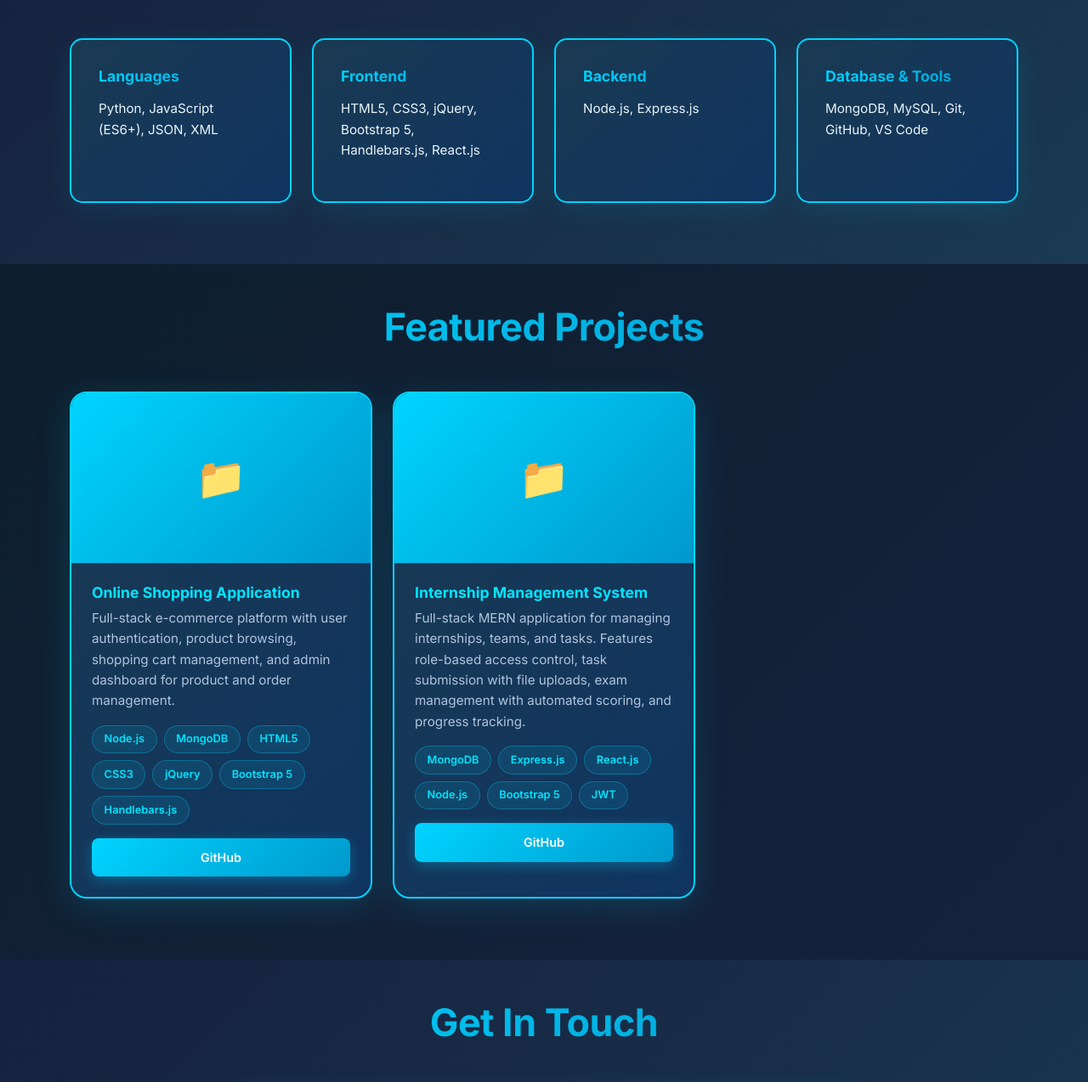
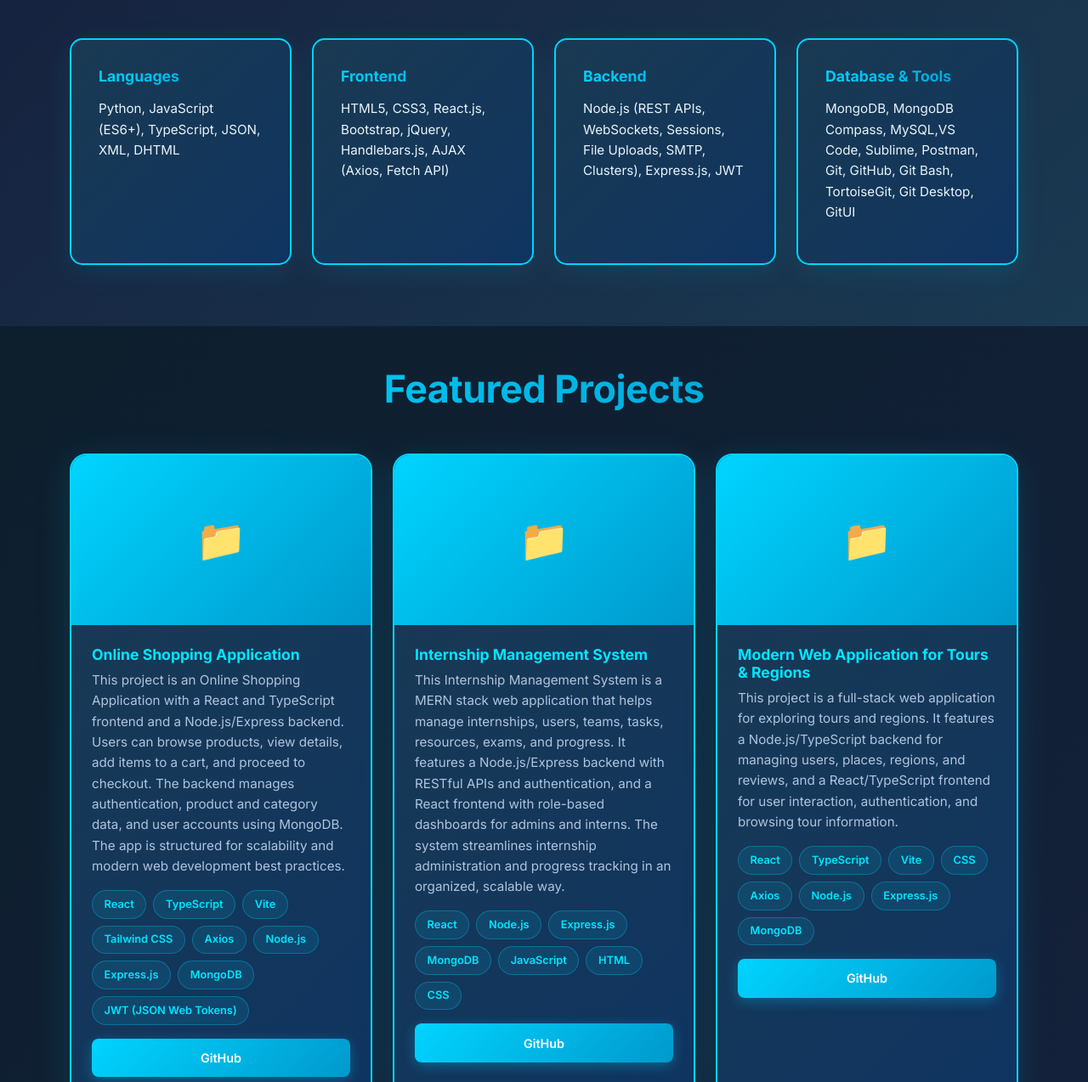
Before and after one commit to Balaji-Kintala/portfolio, a website: page public/index.html in a window 1280 px wide. Shown: the part 1553-2827 px from the top of the page at 85% size. Drawn offline with nearby package versions, Linux system fonts and the light colour scheme.

Commit message:
Updated portfolio changes

```diff
--- a/public/index.html
+++ b/public/index.html
@@ -65,8 +65,8 @@
                         I'm excited about opportunities to contribute to innovative projects and grow as a developer. Currently pursuing Computer Science at MLRITM, Hyderabad.
                     </p>
                     <div class="social-links mt-4">
-                        <a href="https://github.com" class="social-link" target="_blank">GitHub</a>
-                        <a href="https://www.linkedin.com/in/kintala-balaji-a34a01325" class="social-link" target="_blank">LinkedIn</a>
+                        <a href="https://github.com/Balaji-Kintala" class="social-link" target="_blank">GitHub</a>
+                        <a href="https://www.linkedin.com/in/kintala-balaji-9a9533383" class="social-link" target="_blank">LinkedIn</a>
                         <a href="mailto:kintalabalaji03@gmail.com" class="social-link">Email</a>
                     </div>
                 </div>
@@ -89,25 +89,25 @@
                 <div class="col-md-6 col-lg-3 mb-4">
                     <div class="skill-card">
                         <h5>Languages</h5>
-                        <p>Python, JavaScript (ES6+), JSON, XML</p>
+                        <p>Python, JavaScript (ES6+), TypeScript, JSON, XML, DHTML</p>
                     </div>
                 </div>
                 <div class="col-md-6 col-lg-3 mb-4">
                     <div class="skill-card">
                         <h5>Frontend</h5>
-                        <p>HTML5, CSS3, jQuery, Bootstrap 5, Handlebars.js, React.js</p>
+                        <p>HTML5, CSS3, React.js, Bootstrap, jQuery, Handlebars.js, AJAX (Axios, Fetch API)</p>
                     </div>
                 </div>
                 <div class="col-md-6 col-lg-3 mb-4">
                     <div class="skill-card">
                         <h5>Backend</h5>
-                        <p>Node.js, Express.js</p>
+                        <p>Node.js (REST APIs, WebSockets, Sessions, File Uploads, SMTP, Clusters), Express.js, JWT</p>
                     </div>
                 </div>
                 <div class="col-md-6 col-lg-3 mb-4">
                     <div class="skill-card">
                         <h5>Database & Tools</h5>
-                        <p>MongoDB, MySQL, Git, GitHub, VS Code</p>
+                        <p>MongoDB, MongoDB Compass, MySQL,VS Code, Sublime, Postman, Git, GitHub, Git Bash, TortoiseGit, Git Desktop, GitUI</p>
                     </div>
                 </div>
             </div>
@@ -158,10 +158,10 @@
         <div class="container">
             <div class="row">
                 <div class="col-lg-8 mx-auto text-center">
-                    <p class="footer-text">&copy; 2025 Kintal Balaji. All rights reserved.</p>
+                    <p class="footer-text">&copy; 2025 Kintala Balaji. All rights reserved.</p>
                     <div class="footer-links mt-3">
-                        <a href="https://github.com" class="footer-link" target="_blank">GitHub</a>
-                        <a href="https://www.linkedin.com/in/kintala-balaji-a34a01325" class="footer-link" target="_blank">LinkedIn</a>
+                        <a href="https://github.com/Balaji-Kintala" class="footer-link" target="_blank">GitHub</a>
+                        <a href="https://www.linkedin.com/in/kintala-balaji-9a9533383" class="footer-link" target="_blank">LinkedIn</a>
                         <a href="mailto:kintalabalaji03@gmail.com" class="footer-link">Email</a>
                     </div>
                 </div>
--- a/public/js/app.js
+++ b/public/js/app.js
@@ -2,15 +2,27 @@
 const PROJECTS = [
   {
     title: "Online Shopping Application",
-    description: "Full-stack e-commerce platform with user authentication, product browsing, shopping cart management, and admin dashboard for product and order management.",
-    technologies: ["Node.js", "MongoDB", "HTML5", "CSS3", "jQuery", "Bootstrap 5", "Handlebars.js"],
+    description: "This project is an Online Shopping Application with a React and TypeScript frontend and a Node.js/Express backend. Users can browse products, view details, add items to a cart, and proceed to checkout. The backend manages authentication, product and category data, and user accounts using MongoDB. The app is structured for scalability and modern web development best practices.",
+    technologies: ["React", "TypeScript","Vite","Tailwind CSS","Axios","Node.js","Express.js","MongoDB", "JWT (JSON Web Tokens)"],
     githubLink: "https://github.com/Balaji-Kintala/OnlineShopping"
   },
   {
     title: "Internship Management System",
-    description: "Full-stack MERN application for managing internships, teams, and tasks. Features role-based access control, task submission with file uploads, exam management with automated scoring, and progress tracking.",
-    technologies: ["MongoDB", "Express.js", "React.js", "Node.js", "Bootstrap 5", "JWT"],
+    description: "This Internship Management System is a MERN stack web application that helps manage internships, users, teams, tasks, resources, exams, and progress. It features a Node.js/Express backend with RESTful APIs and authentication, and a React frontend with role-based dashboards for admins and interns. The system streamlines internship administration and progress tracking in an organized, scalable way.",
+    technologies: ["React", "Node.js","Express.js","MongoDB","JavaScript","HTML","CSS"],
     githubLink: "https://github.com/Balaji-Kintala/internship-management-app"
+  },
+  {
+    title: "Modern Web Application for Tours & Regions",
+    description: "This project is a full-stack web application for exploring tours and regions. It features a Node.js/TypeScript backend for managing users, places, regions, and reviews, and a React/TypeScript frontend for user interaction, authentication, and browsing tour information.",
+    technologies: ["React", "TypeScript","Vite","CSS","Axios","Node.js","Express.js","MongoDB"],
+    githubLink: "https://github.com/Balaji-Kintala/modern-web-application-for-tours-and-regions"
+  },
+  {
+    title: "Solar Catalogue",
+    description: "Solar product catalogue web application built with React and Vite. It features multiple pages (Home, Products, About, Contact, Dealers), reusable components (Navbar, Footer, ProductModal), and organized styles for each section. The app likely allows users to browse solar products, view details in modals, and access information about the company and its dealers.",
+    technologies: ["React", "Vite","JavaScript (JSX)","CSS"],
+    githubLink: "https://github.com/Balaji-Kintala/solar-catalogue"
   }
 ];
 
```
